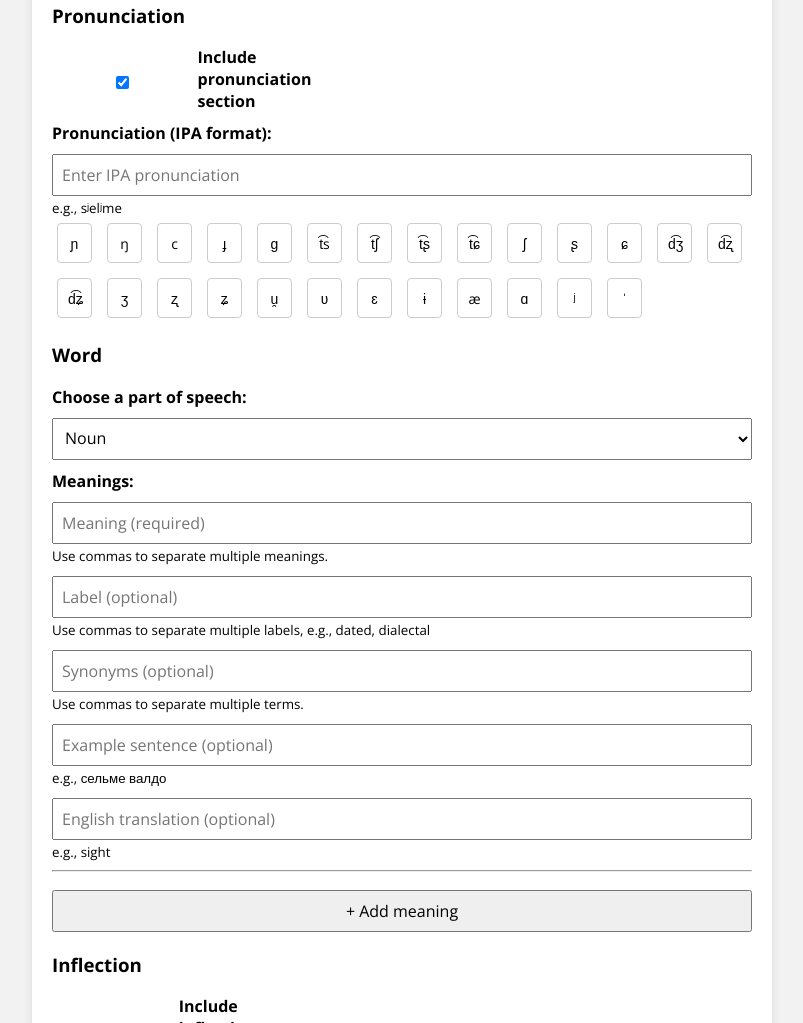
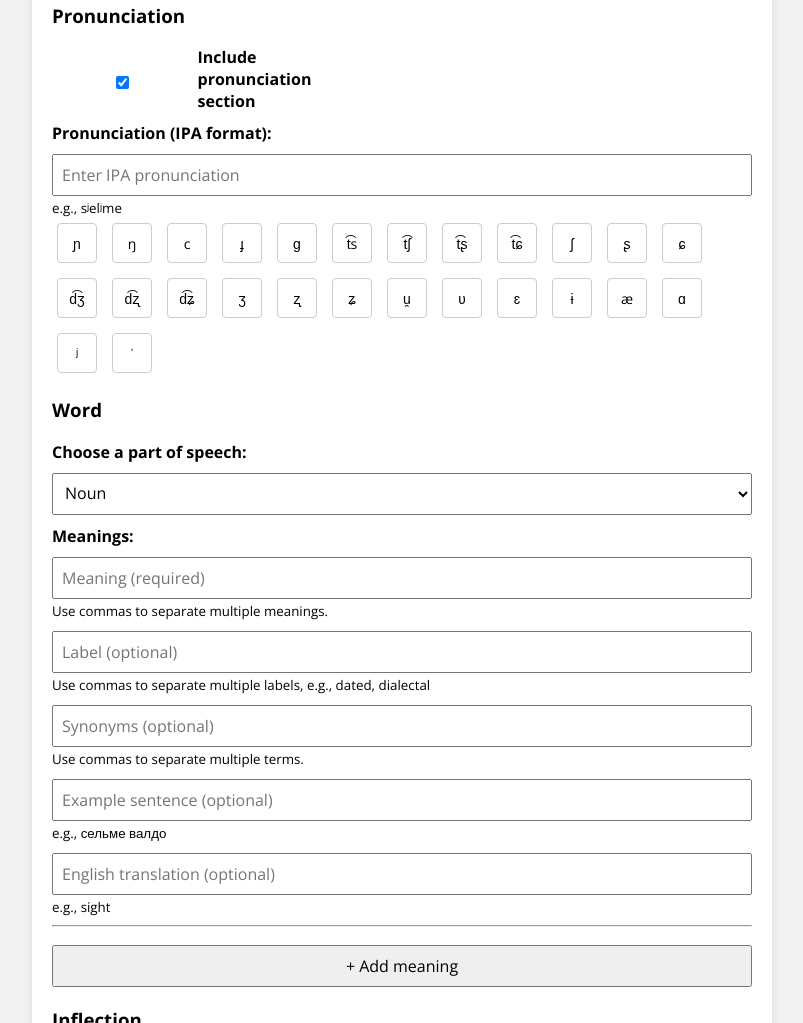
Before and after one commit to aleksanterinazarenko/wiktionary-article-generator, a plain HTML site: page index.html in a window 1280 px wide. Shown: the part 1389-2412 px from the top of the page, without its empty margins (238-1041 px from the left). Drawn offline with nearby package versions, Linux system fonts and the light colour scheme.

Commit message:
Update index.html

```diff
--- a/index.html
+++ b/index.html
@@ -114,7 +114,7 @@
 }
 
 .ipa-symbol-btn {
-  max-width: 5%;
+  max-width: 40px;
   height: 40px;
   padding: 5px 10px;
   margin: 5px;
```
